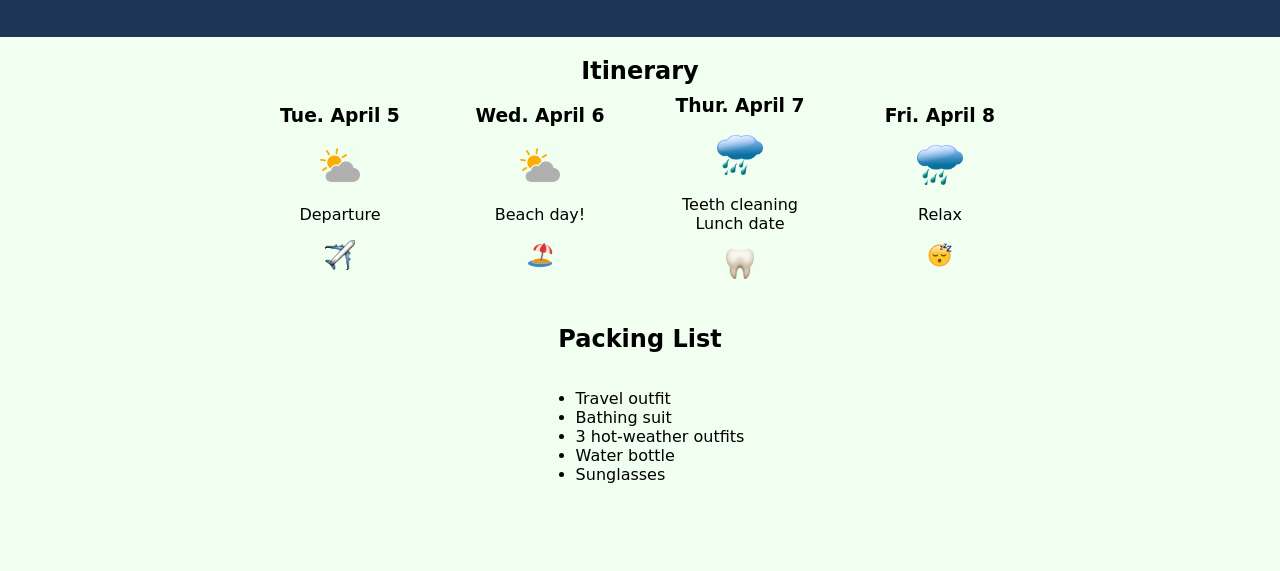
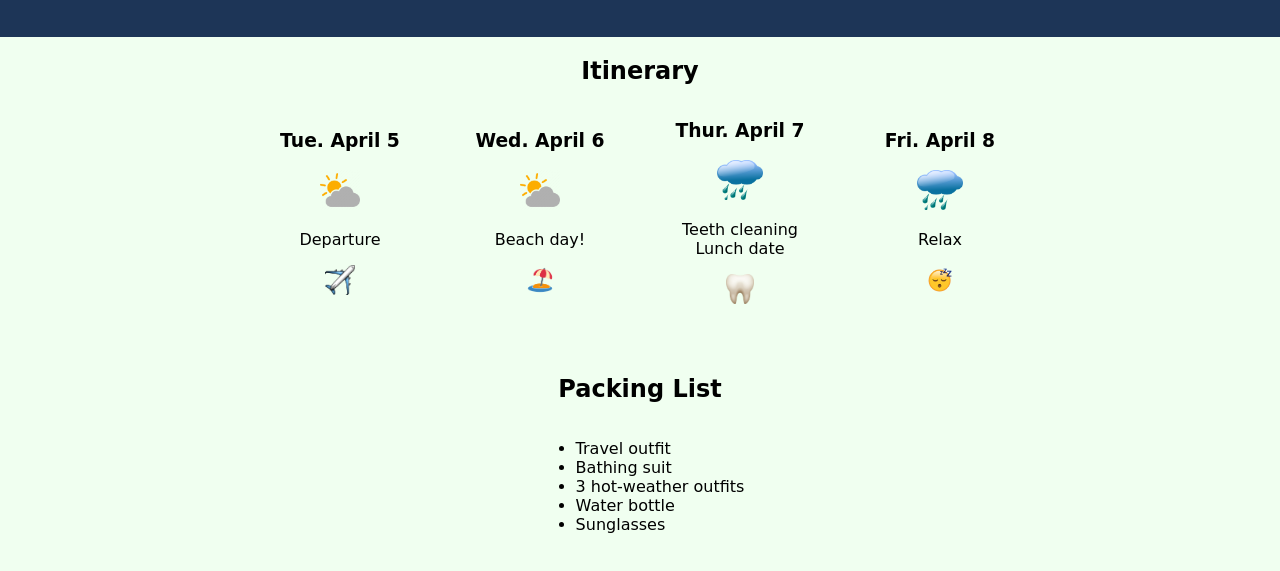
Before and after one commit to KellieKoolstar/repository, a plain HTML site: page miami.html in a window 1280 px wide. Shown: the part 227-798 px from the top of the page. Drawn offline with Linux system fonts and the light colour scheme; a web font is replaced by a local one.

Commit message:
updated the space

```diff
--- a/miamiStyles.css
+++ b/miamiStyles.css
@@ -68,7 +68,7 @@ body {
 .grid-container {
     display: grid;
     grid-template-columns: 200px 200px 200px 200px;
-    grid-template-rows: 150px;
+    grid-template-rows: 200px;
     justify-content: center;
     align-items: center;
 }
```
